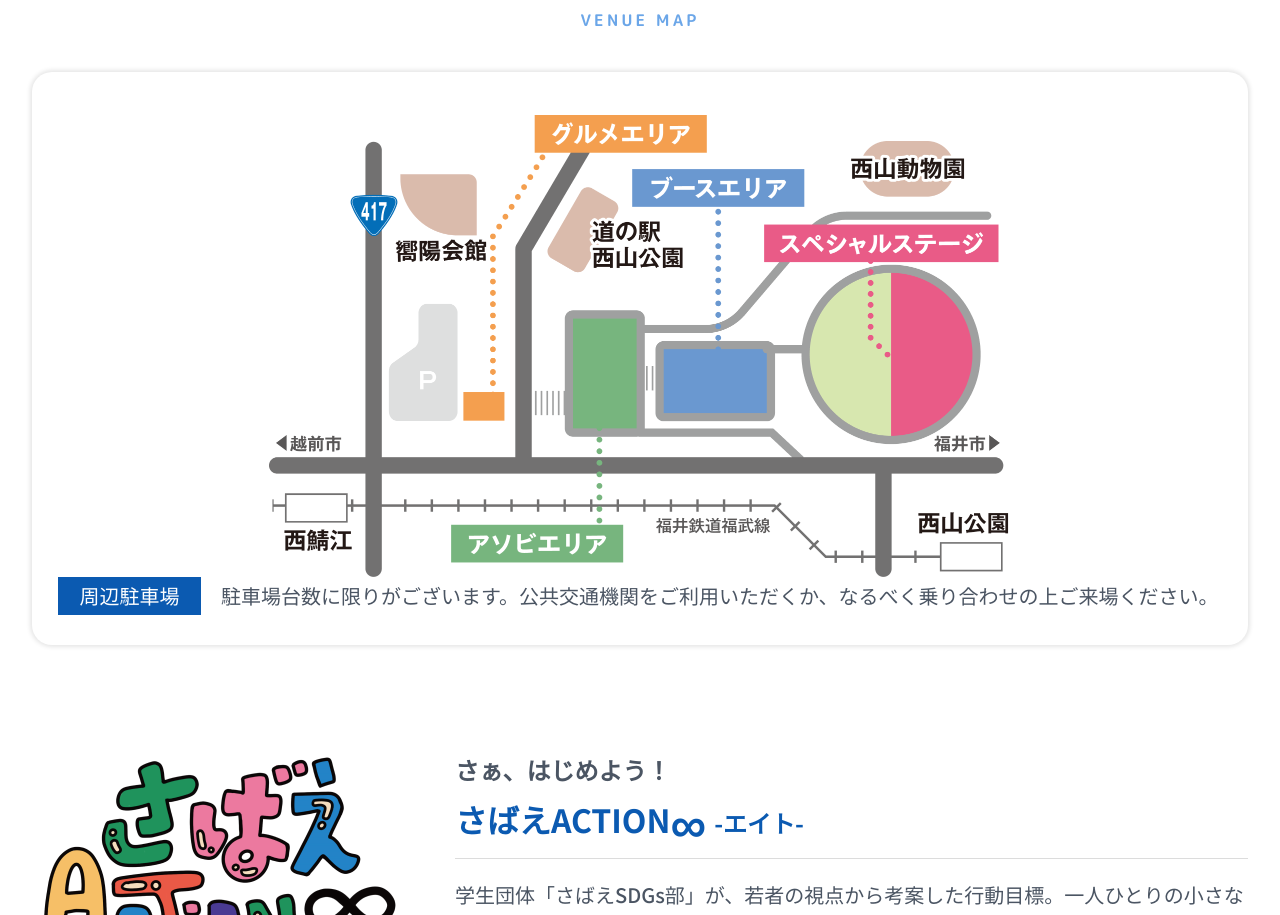
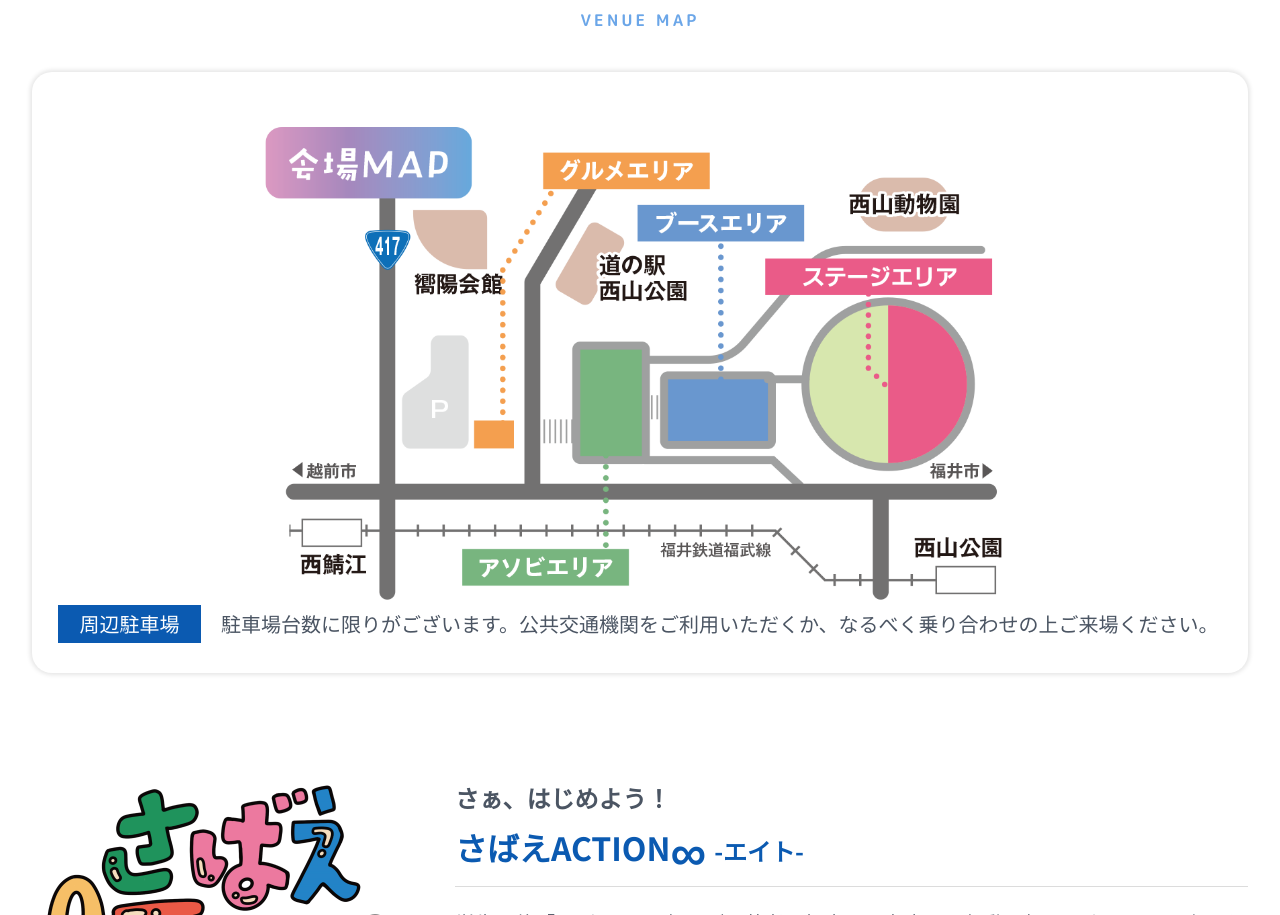
Before and after one commit to Ktjm-555/sabae-2026, a Next.js app: page / in a window 1280 px wide. Shown: the part 6110-7025 px from the top of the page. Built offline with nearby package versions, Linux system fonts and the light colour scheme; no server answers.

Commit message:
会場マップ修正

```diff
--- a/src/components/VenueMapSection.tsx
+++ b/src/components/VenueMapSection.tsx
@@ -21,7 +21,7 @@ export function VenueMapSection() {
                 src={withBasePath(venueMap.mapImageSp)}
                 alt={venueMap.mapAlt}
                 width={354}
-                height={220}
+                height={224}
                 className="h-auto w-full max-w-[354px] lg:hidden"
                 sizes="(max-width: 1024px) 100vw, 354px"
               />
@@ -29,10 +29,10 @@ export function VenueMapSection() {
             <Image
               src={withBasePath(venueMap.mapImage)}
               alt={venueMap.mapAlt}
-              width={742}
-              height={461}
-              className={`h-auto w-full max-w-[742px] ${venueMap.mapImageSp ? "hidden lg:block" : ""}`}
-              sizes="742px"
+              width={773}
+              height={490}
+              className={`h-auto w-full max-w-[773px] ${venueMap.mapImageSp ? "hidden lg:block" : ""}`}
+              sizes="773px"
             />
           </div>
 
```
Also changed, not shown: public/images/venue-map/venue-map-pc.png, public/images/venue-map/venue-map-sp.png.
